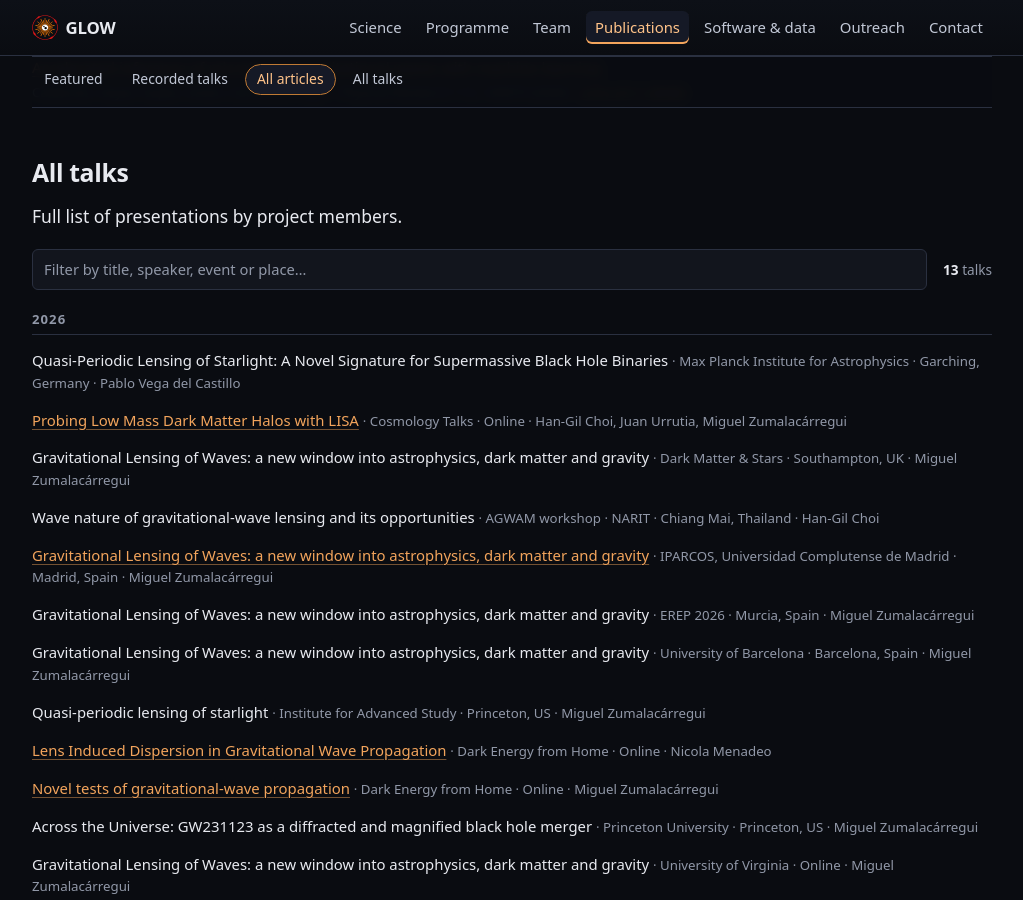
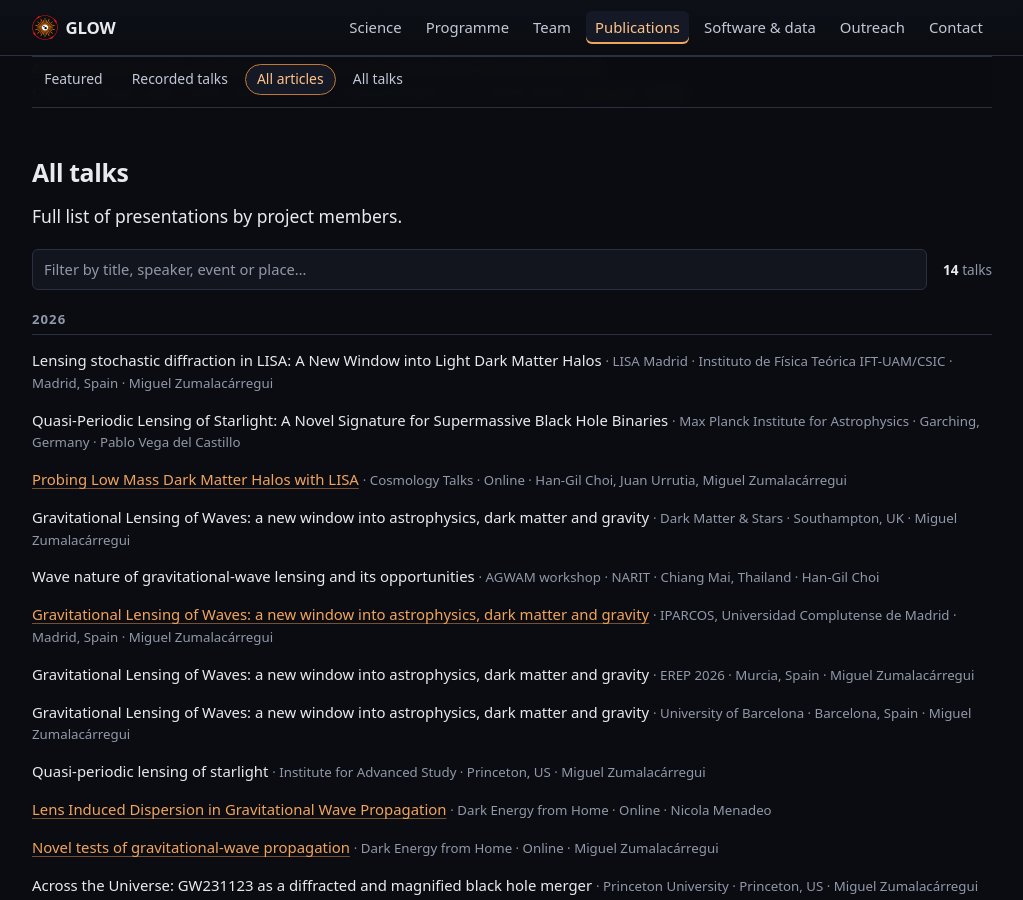
Before and after one commit to glow-astro/website, a Jekyll site: the page built from publications.html, in a window 1280 px wide and 900 px high, scrolled down 2274 px. Shown: the whole window, without its empty margins (128-1151 px from the left). Built offline with Jekyll 4.4.1, drawn with Linux system fonts in a browser that asks for light colours.

Commit message:
Add the LISA Madrid talk
Miguel Zumalacárregui, 18 September 2026, "Lensing stochastic diffraction
in LISA: A New Window into Light Dark Matter Halos". The title is his,
verbatim.

The meeting is an internal LISA meeting at the IFT, not a widely advertised
one, which is why it is neither the 16th LISA Symposium nor on the LISA
Consortium's listing of events. "LISA Madrid" is his own name for it and the
host institution is what places it for a reader.

Co-Authored-By: Claude Opus 5 (1M context) <noreply@anthropic.com>

```diff
--- a/_data/publications.yml
+++ b/_data/publications.yml
@@ -228,6 +228,18 @@ talks:
   # the kind of talk: "invited", "plenary" and "recorded webinar" were dropped
   # on 2026-08-28 as noise on a project page, the recording being evident from
   # the link. That information lives in the CV, which is where it counts.
+  - title: "Lensing stochastic diffraction in LISA: A New Window into Light Dark Matter Halos"
+    # An internal LISA meeting at the IFT, not a widely advertised one (owner,
+    # 2026-09-19), which is why it is not the 16th LISA Symposium and does not
+    # appear on the LISA Consortium's listing of events. "LISA Madrid" is what
+    # he calls it, and the host institution is what tells a reader where it was.
+    event: "LISA Madrid"
+    institution: "Instituto de Física Teórica IFT-UAM/CSIC"
+    city: "Madrid"
+    country: "Spain"
+    speakers: ["Miguel Zumalacárregui"]
+    date: 2026-09-18
+
   - title: "Quasi-Periodic Lensing of Starlight: A Novel Signature for Supermassive Black Hole Binaries"
     institution: "Max Planck Institute for Astrophysics"
     city: "Garching"
```
